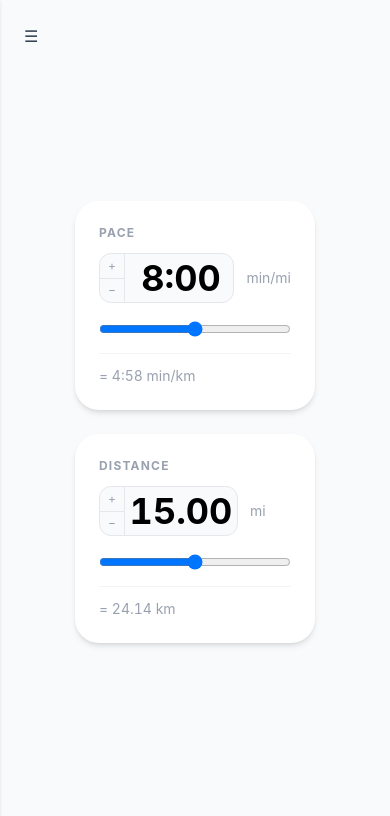
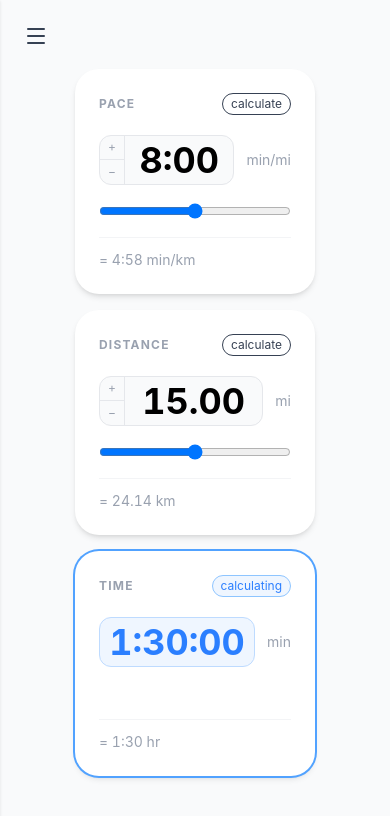
Before and after one commit to qncubed3/pace-tools, a Next.js app: page / in a window 390 px wide. Shown: the top 816 px of the page. Built offline with nearby package versions, Linux system fonts and the light colour scheme; no server answers.

Commit message:
added time field computations, refined mobile ux

```diff
--- a/app/page.tsx
+++ b/app/page.tsx
@@ -3,73 +3,83 @@
 import { useState, useEffect } from "react";
 import Sidebar from "./components/Sidebar";
 import SliderCard from "../components/ui/SliderCard";
+import { Menu } from "lucide-react";
+
+type LockedField = "pace" | "distance" | "time";
 
 export default function Page() {
+
+    // Mobile sidebar state
     const [open, setOpen] = useState(false);
 
-    // lock scroll on mobile when sidebar is open
+    // Selected field
+    const [lockedField, setLockedField] = useState<LockedField>("time");
+
+    // Field sourth of truth
+    const [pace, setPace] = useState(6);
+    const [distance, setDistance] = useState(15);
+    const [time, setTime] = useState(90);
+
     useEffect(() => {
-        document.body.style.overflow = open ? "hidden" : "auto";
+        document.body.style.overflow = open ? "hidden" : "unset";
     }, [open]);
+
+    // Derived fields
+    const lockedPace = time / distance;
+    const lockedDistance = time / pace;
+    const lockedTime = pace * distance;
 
     return (
         <div className="flex h-screen bg-gray-50">
 
-            {/* Hamburger (mobile) */}
+            {/* Hamburger */}
             <button
                 className="lg:hidden fixed top-4 left-4 z-30 p-2 text-gray-700 hover:text-gray-500 hover:scale-105 hover:opacity-80 transition"
                 onClick={() => setOpen(true)}
                 aria-label="Open menu"
             >
-                ☰
+                <Menu />
             </button>
 
-            {/* Mobile Sidebar */}
-            <div
-                className={`
+            {/* Mobile sidebar */}
+            <div className={`
                 fixed top-0 left-0 h-full w-80 z-40
                 transform transition-transform duration-300 ease-out
                 ${open ? "translate-x-0" : "-translate-x-full"}
                 lg:hidden
-                `}
-            >
+            `}>
                 <Sidebar />
             </div>
 
-            {/* Overlay */}
-            <div
-                className={`
-                    fixed inset-0 z-30 lg:hidden
-                    bg-black/50
+            {/* Mobile sidebar close area */}
+            <div className={`
+                fixed inset-0 z-30 lg:hidden bg-black/50
                 transition-opacity duration-300
                 ${open ? "opacity-100 pointer-events-auto" : "opacity-0 pointer-events-none"}
             `}
                 onClick={() => setOpen(false)}
             />
 
-            {/* Desktop Sidebar */}
-            <div className="hidden lg:block w-125">
+            {/* Desktop sidebar */}
+            <div className="hidden lg:block w-100">
                 <Sidebar />
             </div>
 
-            {/* Main Content */}
-            <div
-                className="
-                    flex flex-col sm:flex-row
-                    items-center justify-center
-                    gap-6 sm:gap-10 md:gap-20 lg:gap-24
-                    w-full
-                "
-            >
+            {/* Main panel */}
+            <div className="flex-1 flex flex-col xl:flex-row items-center justify-center gap-4 lg:gap-4 xl:gap-18 w-full">
                 <SliderCard
                     title="pace"
                     primaryFn={(t) => 3 + t * 10}
-                    invertFn={(miles) => (miles - 3) / 10}
+                    invertFn={(v) => (v - 3) / 10}
                     convertFn={(minPerMile) => minPerMile / 1.60934}
                     primaryUnit="min/mi"
                     secondaryUnit="min/km"
                     displayMode="time"
                     step={1 / 60}
+                    isLocked={lockedField === "pace"}
+                    onLock={() => setLockedField("pace")}
+                    lockedValue={lockedField === "pace" ? lockedPace : undefined}
+                    onValueChange={setPace}
                 />
                 <SliderCard
                     title="distance"
@@ -80,6 +90,24 @@ export default function Page() {
                     secondaryUnit="km"
                     displayMode="decimal"
                     step={0.1}
+                    isLocked={lockedField === "distance"}
+                    onLock={() => setLockedField("distance")}
+                    lockedValue={lockedField === "distance" ? lockedDistance : undefined}
+                    onValueChange={setDistance}
+                />
+                <SliderCard
+                    title="time"
+                    primaryFn={(t) => t * 300}
+                    invertFn={(v) => v / 300}
+                    convertFn={(mins) => mins / 60}
+                    primaryUnit="min"
+                    secondaryUnit="hr"
+                    displayMode="time"
+                    step={1}
+                    isLocked={lockedField === "time"}
+                    onLock={() => setLockedField("time")}
+                    lockedValue={lockedField === "time" ? lockedTime : undefined}
+                    onValueChange={setTime}
                 />
             </div>
         </div>
--- a/components/ui/SliderCard.tsx
+++ b/components/ui/SliderCard.tsx
@@ -11,11 +11,21 @@ interface SliderCardProps {
     secondaryUnit: string;
     displayMode?: DisplayMode;
     step?: number;
+    isLocked?: boolean;
+    onLock?: () => void;
+    lockedValue?: number | undefined;
+    onValueChange?: (val: number) => void;
 }
 
 function fmtTime(minutes: number): string {
-    const m = Math.floor(minutes);
-    const s = Math.round((minutes - m) * 60);
+    const totalSeconds = Math.round(minutes * 60);
+    const h = Math.floor(totalSeconds / 3600);
+    const m = Math.floor((totalSeconds % 3600) / 60);
+    const s = totalSeconds % 60;
+
+    if (h > 0) {
+        return `${h}:${String(m).padStart(2, "0")}:${String(s).padStart(2, "0")}`;
+    }
     return `${m}:${String(s).padStart(2, "0")}`;
 }
 
@@ -40,6 +50,10 @@ export default function SliderCard({
     secondaryUnit,
     displayMode = "decimal",
     step = 0.1,
+    isLocked = false,
+    onLock,
+    lockedValue,
+    onValueChange,
 }: SliderCardProps) {
     const [t, setT] = useState(0.5);
     const [inputVal, setInputVal] = useState("");
@@ -53,14 +67,14 @@ export default function SliderCard({
     const intervalRef = useRef<ReturnType<typeof setInterval> | null>(null);
     const timeoutRef = useRef<ReturnType<typeof setTimeout> | null>(null);
 
-    const primaryVal = primaryFn(t);
+    const primaryVal = isLocked && lockedValue !== undefined ? lockedValue : primaryFn(t);
     const secondaryVal = convertFn(primaryVal);
 
     const setFromPrimary = useCallback((val: number) => {
         const newT = Math.min(1, Math.max(0, invertFn(val)));
         setT(newT);
-        return newT;
-    }, [invertFn]);
+        onValueChange?.(val);
+    }, [invertFn, onValueChange]);
 
     const nudge = useCallback((delta: number) => {
         const newVal = primaryFn(tRef.current) + delta;
@@ -101,21 +115,33 @@ export default function SliderCard({
     const handleWheel = (e: React.WheelEvent<HTMLInputElement>) => {
         e.preventDefault();
         e.stopPropagation();
-
-        const input = e.currentTarget;
-        input.blur();
-
+        e.currentTarget.blur();
         nudge(e.deltaY < 0 ? step : -step);
     };
 
     return (
-        <div className="w-60 bg-white p-6 rounded-3xl shadow-md">
-            <p className="text-xs font-bold uppercase tracking-widest text-gray-400 mb-3">
+        <div className={`w-60 bg-white p-6 rounded-3xl shadow-md transition-all ${isLocked ? "ring-2 ring-blue-400" : ""}`}>
+            <div className="flex items-center justify-between mb-5">
+                <p className="text-xs font-bold uppercase tracking-widest text-gray-400">
                     {title}
                 </p>
+                <button
+                    onClick={onLock}
+                    className={`text-xs px-2 py-0.5 rounded-full border transition-colors ${isLocked
+                            ? "bg-blue-50 border-blue-300 text-blue-500"
+                            : "border-gray-700 text-gray-700 hover:border-gray-400 hover:text-gray-400"
+                        }`}
+                >
+                    {isLocked ? "calculating" : "calculate"}
+                </button>
+            </div>
 
             <div className="flex items-center gap-3 mb-4">
-                <div className="flex items-center bg-gray-50 border border-gray-200 rounded-xl overflow-hidden focus-within:border-blue-400 focus-within:bg-white transition-colors">
+                <div className={`flex items-center border rounded-xl overflow-hidden transition-colors flex-1 ${isLocked
+                    ? "bg-blue-50 border-blue-200"
+                    : "bg-gray-50 border-gray-200 focus-within:border-blue-400 focus-within:bg-white"
+                    }`}>
+                    {!isLocked && (
                         <div className="flex flex-col items-center self-stretch border-r border-gray-200">
                             <button
                                 onMouseDown={(e) => { e.preventDefault(); startHold(step); }}
@@ -138,22 +164,25 @@ export default function SliderCard({
                                 −
                             </button>
                         </div>
-
+                    )}
                     <input
                         type="text"
                         inputMode={displayMode === "time" ? "text" : "decimal"}
-                        value={focused ? inputVal : fmt(primaryVal, displayMode)}
+                        value={isLocked ? fmt(primaryVal, displayMode) : (focused ? inputVal : fmt(primaryVal, displayMode))}
                         onChange={handleInputChange}
                         onFocus={handleFocus}
                         onBlur={handleBlur}
                         onWheel={handleWheel}
-                        className="text-4xl font-bold tabular-nums w-28 h-12 bg-transparent py-1 outline-none text-center"
+                        readOnly={isLocked}
+                        className={`text-4xl font-bold tabular-nums h-12 bg-transparent py-1 outline-none text-center flex-1 min-w-0 ${isLocked ? "text-blue-500 cursor-default" : ""
+                            }`}
                     />
                 </div>
-
                 <span className="text-sm text-gray-400 shrink-0">{primaryUnit}</span>
             </div>
 
+            <div className="mb-4" style={{ height: "20px" }}>
+                {!isLocked && (
                     <input
                         type="range"
                         min={0}
@@ -162,11 +191,16 @@ export default function SliderCard({
                         value={t}
                         draggable={false}
                         onChange={(e) => {
-                    setT(Number(e.target.value));
-                    if (focused) setInputVal(fmt(primaryFn(Number(e.target.value)), displayMode));
+                            const newT = Number(e.target.value);
+                            setT(newT);
+                            const newVal = primaryFn(newT);
+                            onValueChange?.(newVal);
+                            if (focused) setInputVal(fmt(newVal, displayMode));
                         }}
-                className="w-full mb-4"
+                        className="w-full"
                     />
+                )}
+            </div>
 
             <div className="border-t border-gray-100 pt-3 text-sm text-gray-400 tabular-nums">
                 = {fmt(secondaryVal, displayMode)} {secondaryUnit}
```
Lines whose indentation alone changed are shown as unchanged.
